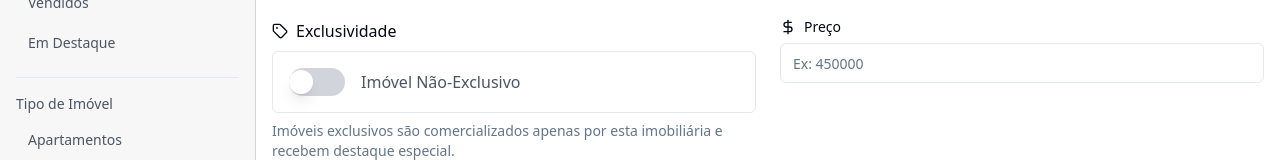
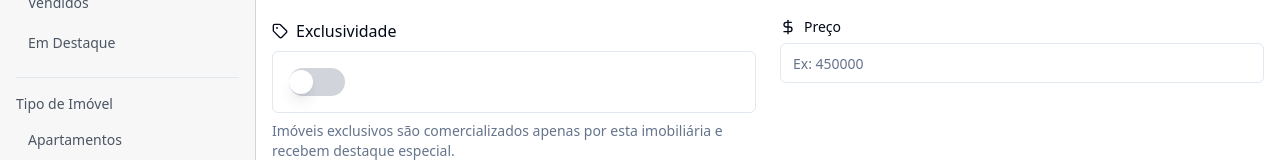
Before and after one commit to devgpb/jhonnatan-souza, a Next.js app: page /admin/cadastro in a window 1280 px wide. Shown: the part 309-469 px from the top of the page. Built offline with nearby package versions, Linux system fonts and the light colour scheme; no server answers; the database is empty.

Commit message:
Fix botão de exclusivo

```diff
--- a/src/components/admin/property-form.tsx
+++ b/src/components/admin/property-form.tsx
@@ -529,9 +529,7 @@ export default function PropertyForm({ propertyToEdit, onSuccess }: PropertyForm
                     )}
                   />
                 </div>
-                <span className={cn("text-base font-medium", formValues.exclusive ? "text-primary" : "text-gray-600")}>
-                  {formValues.exclusive ? "Imóvel Exclusivo" : "Imóvel Não-Exclusivo"}
-                </span>
+
               </div>
               <p className="text-sm text-muted-foreground">
                 Imóveis exclusivos são comercializados apenas por esta imobiliária e recebem destaque especial.
```
